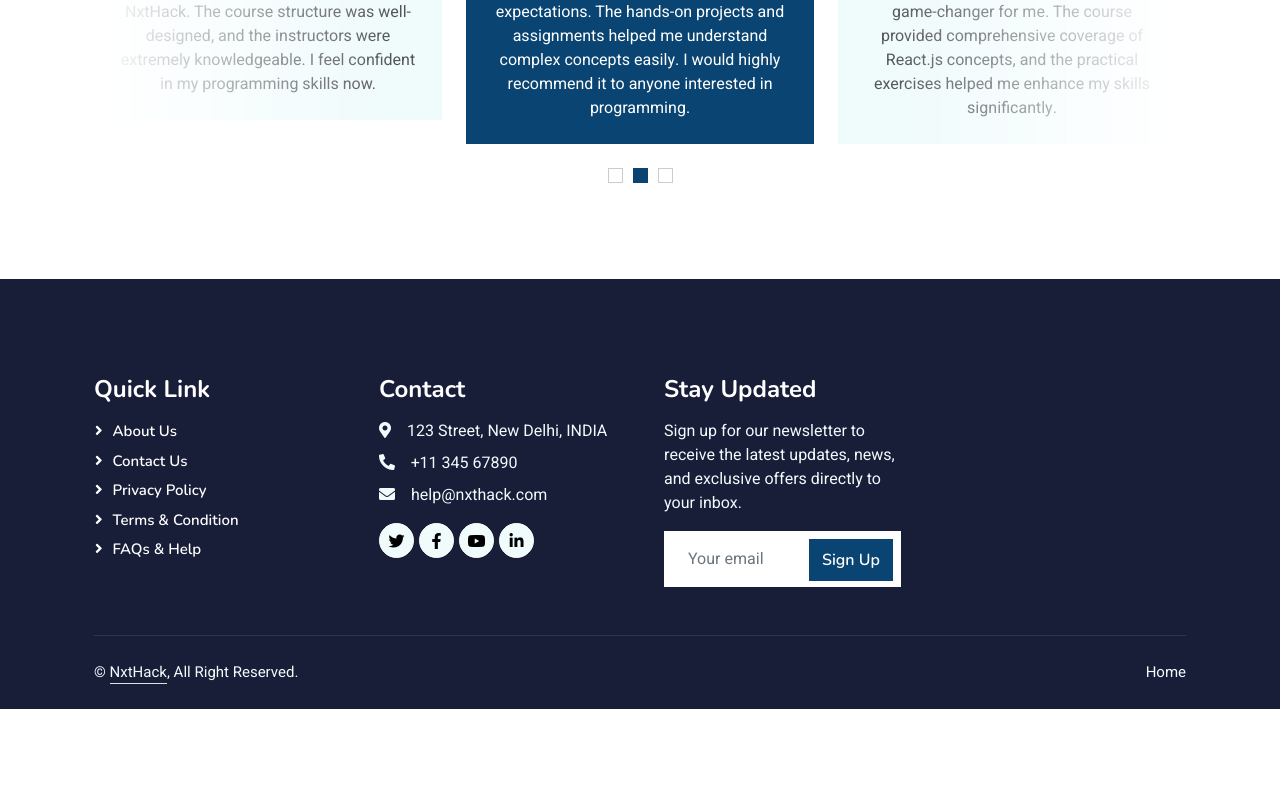
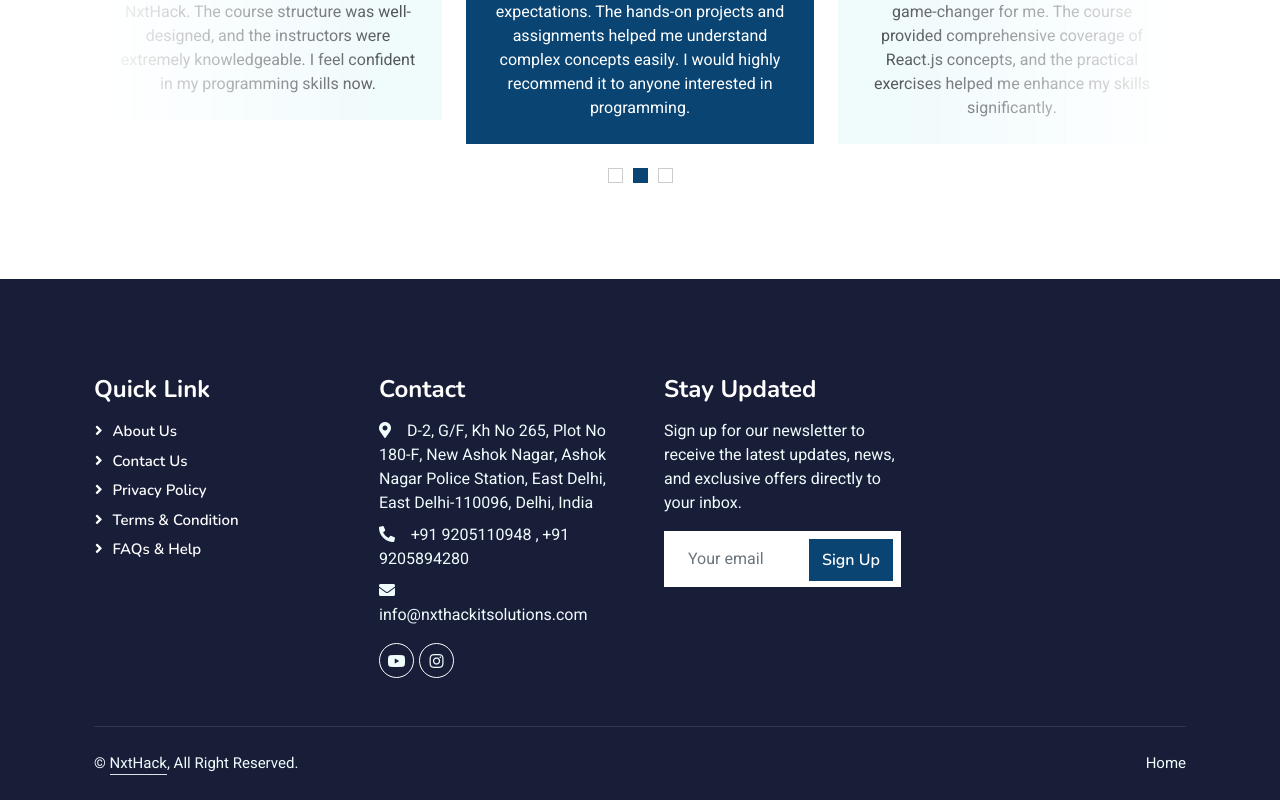
Before and after one commit to navneet-baid/NxtHack, a React (Create React App) app: page / in a window 1280 px wide. Shown: the part 2850-3650 px from the top of the page. Before the commit the page ends 3559 px from the top, so only its background shows below. Built offline with nearby package versions, Linux system fonts and the light colour scheme.

Commit message:
Update Footer.jsx

```diff
--- a/src/components/users/Footer.jsx
+++ b/src/components/users/Footer.jsx
@@ -18,14 +18,12 @@ const Footer = () => {
                         </div>
                         <div className="col-lg-3 col-md-6">
                             <h4 className="text-white mb-3">Contact</h4>
-                            <p className="mb-2"><i className="fa fa-map-marker-alt me-3" />123 Street, New Delhi, INDIA</p>
-                            <p className="mb-2"><i className="fa fa-phone-alt me-3" />+11 345 67890</p>
-                            <p className="mb-2"><i className="fa fa-envelope me-3" />help@nxthack.com</p>
+                            <p className="mb-2"><i className="fa fa-map-marker-alt me-3" />D-2, G/F, Kh No 265, Plot No 180-F, New Ashok Nagar, Ashok Nagar Police Station, East Delhi, East Delhi-110096, Delhi, India</p>
+                            <p className="mb-2"><i className="fa fa-phone-alt me-3" />+91 9205110948 , +91 9205894280</p>
+                            <p className="mb-2"><i className="fa fa-envelope me-3" />info@nxthackitsolutions.com</p>
                             <div className="d-flex pt-2">
-                                <NavLink className="btn btn-outline-light btn-social" to="/"><i className="fab fa-twitter" /></NavLink>
-                                <NavLink className="btn btn-outline-light btn-social" to="/"><i className="fab fa-facebook-f" /></NavLink>
-                                <NavLink className="btn btn-outline-light btn-social" to="/"><i className="fab fa-youtube" /></NavLink>
-                                <NavLink className="btn btn-outline-light btn-social" to="/"><i className="fab fa-linkedin-in" /></NavLink>
+                                <NavLink className="btn btn-outline-light btn-social" to="https://www.youtube.com/@hashCodersClub2001"><i className="fab fa-youtube" /></NavLink>
+                                <NavLink className="btn btn-outline-light btn-social" to="https://www.instagram.com/nxthack_it?igsh=eDh3azY4OWprdjcx"><i className="fab fa-instagram" /></NavLink>
                             </div>
                         </div>
                         <div className="col-lg-3 col-md-6">
```
